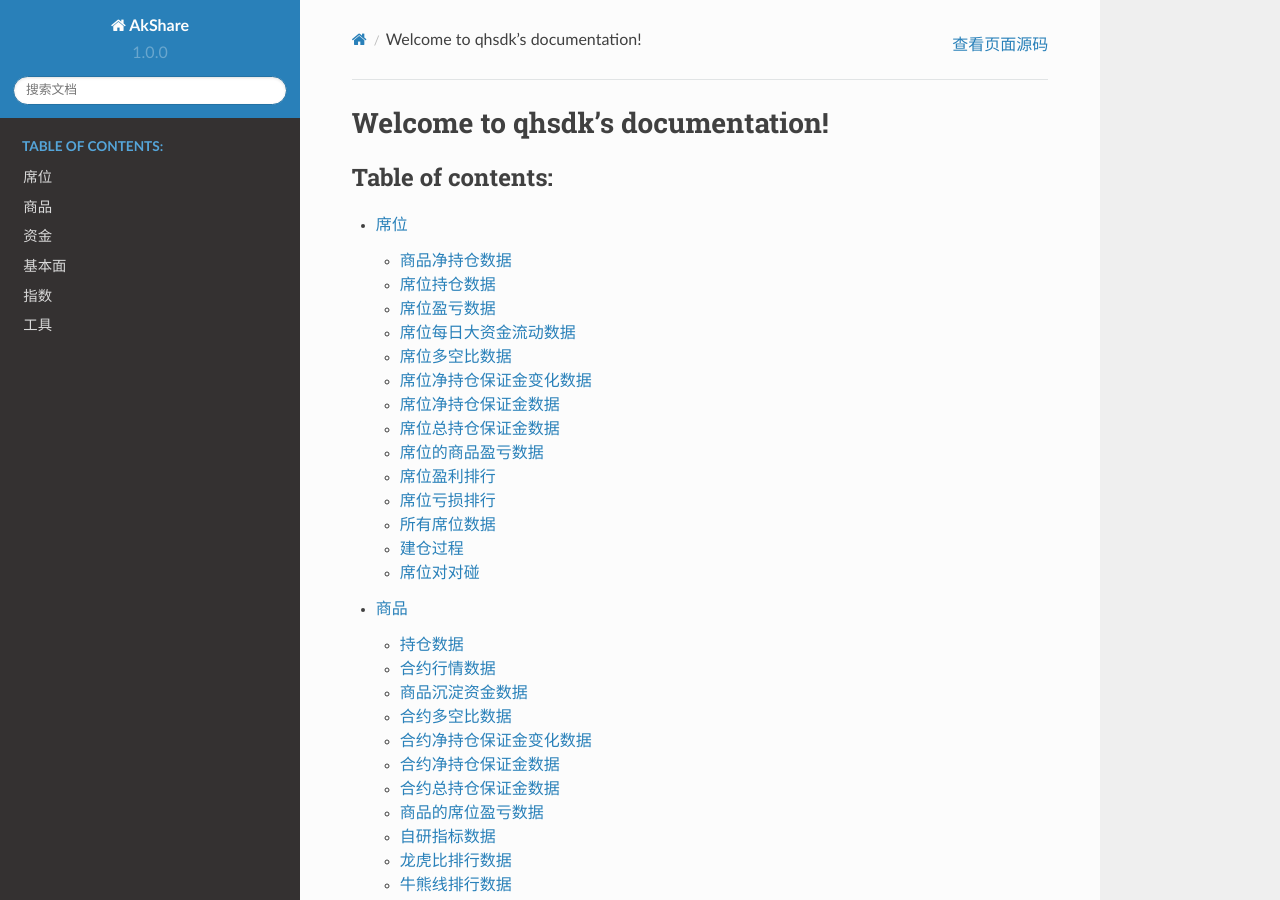
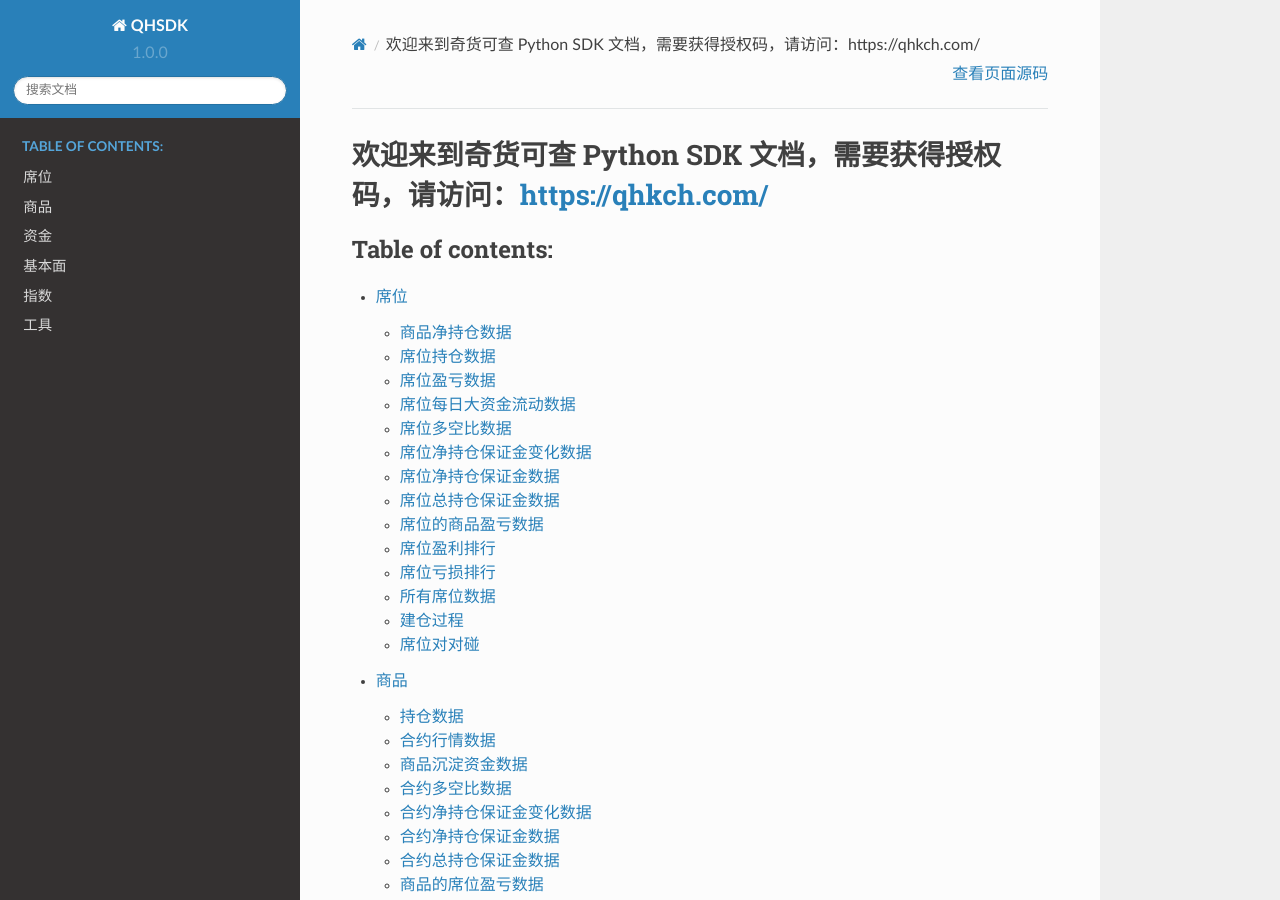
Before and after one commit to albertandking/qhsdk, a Sphinx documentation site: the page built from docs/index.rst, in a window 1280 px wide and 900 px high. Built offline with Sphinx 7.4.7 and the Read the Docs theme 2.0.0, drawn with Linux system fonts in a browser that asks for light colours; some of the changed lines change nothing that is shown; some of the changed text lies outside the part shown.

Commit message:
style(docs): docs
docs

```diff
--- a/docs/conf.py
+++ b/docs/conf.py
@@ -16,23 +16,15 @@
 from recommonmark.transform import AutoStructify
 import sphinx_rtd_theme
 
-
-latex_engine = 'xelatex'
-latex_use_xindy = False
-latex_elements = {
-    'preamble': '\\usepackage[UTF8]{ctex}\n',
-}
-
-
 source_suffix = ['.rst', '.md']
 
 github_doc_root = 'https://github.com/rtfd/recommonmark/tree/master/doc/'
 
 # -- Project information -----------------------------------------------------
 
-project = 'AkShare'
-copyright = '2019–{}, AkShare developers'.format(datetime.now().year)
-author = 'Albert King'
+project = 'QHSDK'
+copyright = '2019–{}, https://qhkch.com/'.format(datetime.now().year)
+author = 'qhsdk'
 version = "1.0.0"
 
 templates_path = ['_templates']
--- a/docs/index.rst
+++ b/docs/index.rst
@@ -3,8 +3,8 @@
    You can adapt this file completely to your liking, but it should at least
    contain the root `toctree` directive.
 
-Welcome to qhsdk's documentation!
-=================================
+欢迎来到奇货可查 Python SDK 文档，需要获得授权码，请访问：https://qhkch.com/
+=================================================================================
 
 .. toctree::
    :maxdepth: 2
--- a/docs/requirements.txt
+++ /dev/null
@@ -1,5 +0,0 @@
-sphinx
-sphinx-hoverxref
-sphinx-notfound-page
-sphinx_rtd_theme
-sphinx-markdown-tables
```
